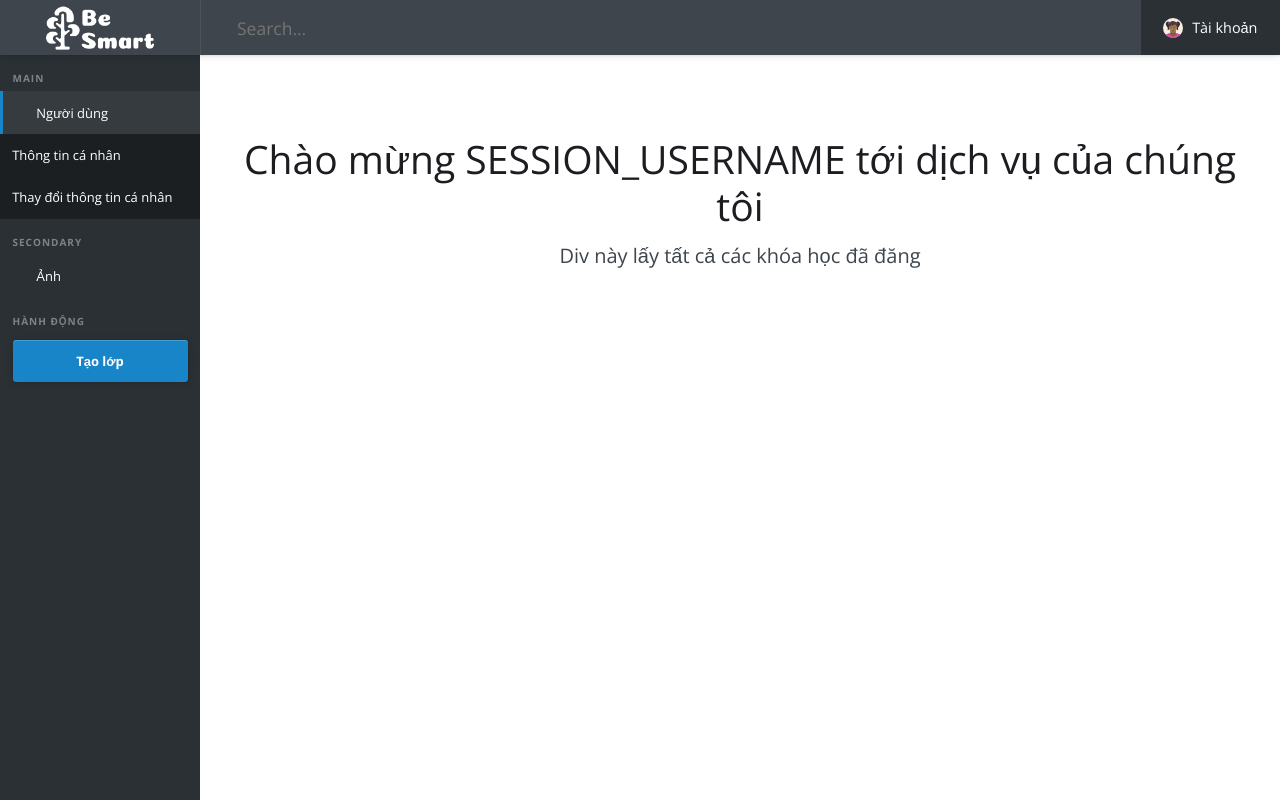
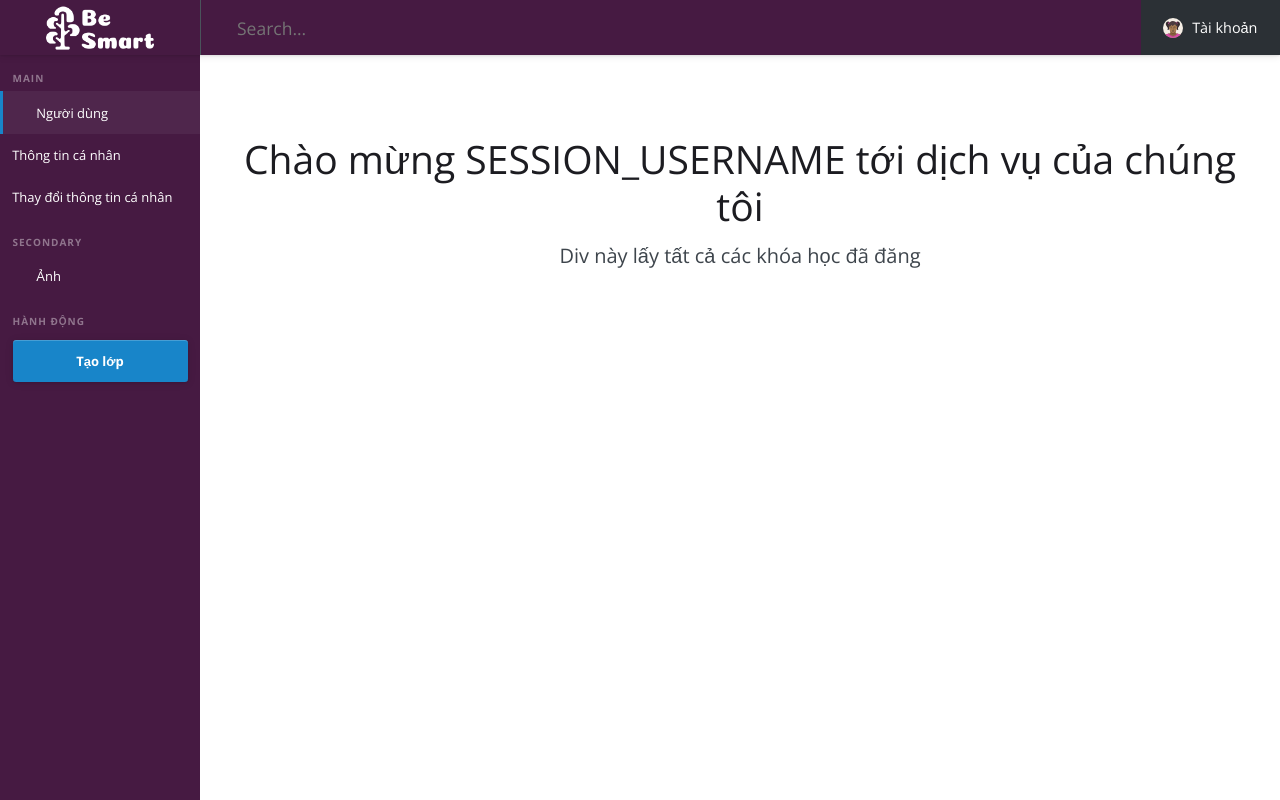
Before and after one commit to b1team/examination-web, a Python web app: template templates/teacher.html in a window 1280 px wide. Run offline with Jinja, Linux system fonts and the light colour scheme; the template is opened without the code that fills it, so the values that code supplies are empty.

Commit message:
update html teacher

```diff
--- a/templates/teacher.html
+++ b/templates/teacher.html
@@ -10,7 +10,7 @@
 </head>
 <body>
 	<!--Phần này code chung -->
-	<header class="cd-main-header js-cd-main-header">
+	<header class="cd-main-header js-cd-main-header" style="background-color: #461A42;">
 		<div class="cd-logo-wrapper">
 		  <a href="#0" class="cd-logo"><img src="../static/images/logo1.png" style="height:120px; width:120px;" alt="Logo"></a>
 		</div>
@@ -23,14 +23,14 @@
 
 		<button class="reset cd-nav-trigger js-cd-nav-trigger" aria-label="Toggle menu"><span></span></button>
 
-		<ul class="cd-nav__list js-cd-nav__list">
+		<ul class="cd-nav__list js-cd-nav__list" >
 		  <li class="cd-nav__item cd-nav__item--has-children cd-nav__item--account js-cd-item--has-children">
 			<a href="#0">
 			  <img src="../static/images/cd-avatar.svg" alt="avatar">
 			  <span>Tài khoản</span>
 			</a>
 
-			<ul class="cd-nav__sub-list">
+			<ul class="cd-nav__sub-list" style="background-color: #461A42;">
 			  <li class="cd-nav__sub-item"><a href="#0">Tài khoản của tôi</a></li>
 			  <li class="cd-nav__sub-item"><a href="#0">Thay đổi thông tin</a></li>
 			  <li class="cd-nav__sub-item"><a href="#0">Đăng xuất</a></li>
@@ -40,25 +40,25 @@
 	  </header> <!-- .cd-main-header -->
 
 	  <main class="cd-main-content">
-		<nav class="cd-side-nav js-cd-side-nav">
+		<nav class="cd-side-nav js-cd-side-nav" style="background-color: #461A42;">
 		  <ul class="cd-side__list js-cd-side__list">
 			<li class="cd-side__label"><span>Main</span></li>
 			<li class="cd-side__item cd-side__item--has-children cd-side__item--overview js-cd-item--has-children cd-side__item--selected">
 			  <a href="#0">Người dùng</a>
 
-			  <ul class="cd-side__sub-list">
+			  <ul class="cd-side__sub-list" style="background-color: #461A42;">
 				<li class="cd-side__sub-item"><a href="#0">Thông tin cá nhân</a></li>
 				<li class="cd-side__sub-item"><a href="#0">Thay đổi thông tin cá nhân</a></li>
 			  </ul>
 			</li>
 		  </ul>
 
-		  <ul class="cd-side__list js-cd-side__list">
+		  <ul class="cd-side__list js-cd-side__list" >
 			<li class="cd-side__label"><span>Secondary</span></li>
 			<li class="cd-side__item cd-side__item--has-children cd-side__item--images js-cd-item--has-children">
 			  <a href="#0">Ảnh</a>
 
-			  <ul class="cd-side__sub-list">
+			  <ul class="cd-side__sub-list" style="background-color: #461A42;">
 				<li class="cd-side__sub-item"><a href="#0">Ảnh cá nhân</a></li>
 				<li class="cd-side__sub-item"><a href="#0">Chỉnh ảnh cá nhân</a></li>
 			  </ul>
```
